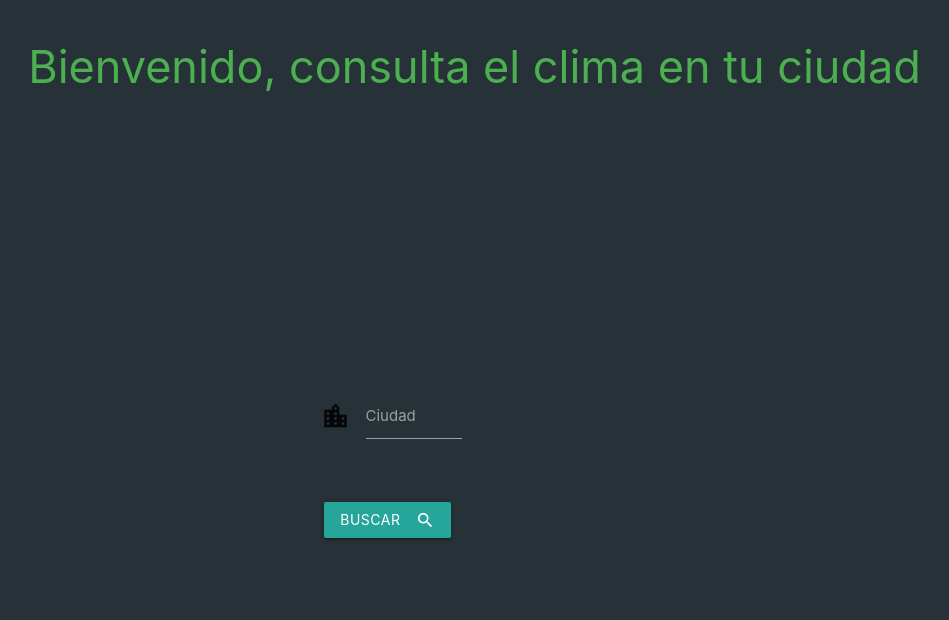
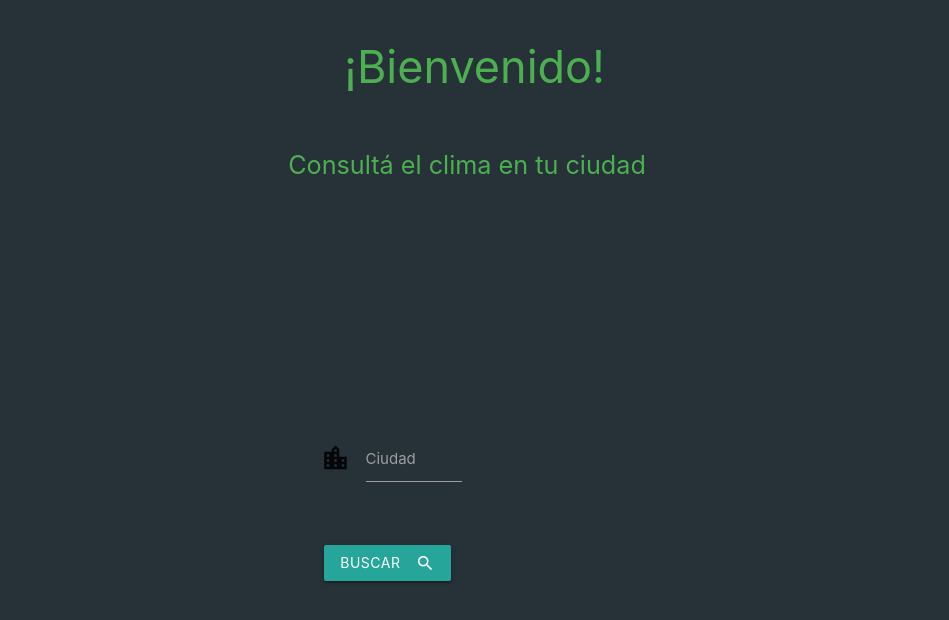
Before and after one commit to Tinchoreta/LlueveAlla, a website: page index.html in a window 1280 px wide. Shown: the whole page, without its empty margins (173-1122 px from the left). Drawn offline with Linux system fonts and the light colour scheme.

Commit message:
Open graph html

```diff
--- a/index.html
+++ b/index.html
@@ -15,7 +15,7 @@
 
     <meta property="og:title" content=Llueve Allá?>
     <meta property="og:site_name" content=Llueve Allá?>
-    <meta property="og:url" content=https://tinchoreta.github.io/LlueveAlla />
+    <meta property="og:url" content=https://tinchoreta.github.io/LlueveAlla//>
     <meta property="og:description" content=Chequeá el clima en tu ciudad - Argentina>
     <meta property="og:type" content=website>
     <meta property="og:image" content=https://ibb.co/9wGCvYh>
@@ -32,7 +32,8 @@
 
 <body class="blue-grey darken-4 container">
 
-    <h1 class="green-text accent-2 center-align flow-text">Bienvenido, consulta el clima en tu ciudad</h1>
+    <h1 class="green-text accent-2 center-align flow-text">¡Bienvenido!</h1>
+    <h2 class="green-text accent-3 center-align flow-text">Consultá el clima en tu ciudad</h2>
 
     <div class="weather_container">
         <div class="search_container">
```
